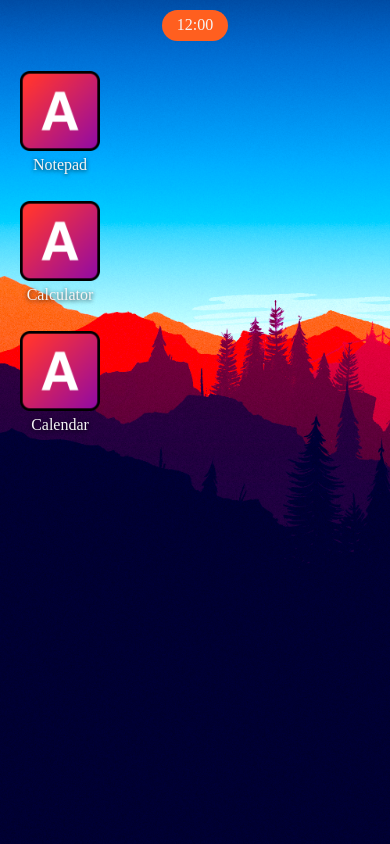
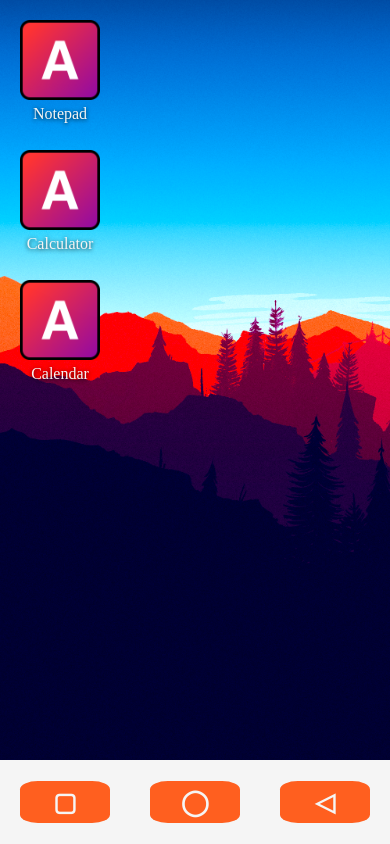
Before and after one commit to MaterniucAlex/ASII-Project, an Angular app: page / in a window 390 px wide. Built offline with nearby package versions, Linux system fonts and the light colour scheme; a web font is replaced by a local one.

Commit message:
Added mobile viewport buttons. Can toggle visibility for every active app. Fixed toggleAppVisibility() bug.

```diff
--- a/src/app/desktop/app-services.ts
+++ b/src/app/desktop/app-services.ts
@@ -32,7 +32,7 @@ export class AppServices {
 
   toggleAppVisibility(appId: number)
   {
-    let foundApp = this.openedAppsList().find(app => app.appId = appId);
+    let foundApp = this.openedAppsList().find(app => app.appId === appId);
     if (foundApp)
     {
       if (foundApp.display == 'none')
--- a/src/app/desktop/app-window/app-window.ts
+++ b/src/app/desktop/app-window/app-window.ts
@@ -30,7 +30,7 @@ export class AppWindow {
       this.windowY.set(0);
 
       this.windowW.set(window.innerWidth);
-      this.windowH.set(window.innerHeight);
+      this.windowH.set(window.innerHeight - 100);
     }
   }
 
--- a/src/app/desktop/desktop.html
+++ b/src/app/desktop/desktop.html
@@ -1,5 +1,7 @@
 <main>
-  <app-taskbar />
+  @if(!appService.isMobile){
+    <app-taskbar />
+  }
   <section id="desktop">
     <app-app [appName]="'Notepad'"/>
     <app-app [appName]="'Calculator'"/>
@@ -11,4 +13,11 @@
       <app-window [app]=app [style.z-index]=app.zIndex [style.display]=app.display/>
     }
   </section>
+  @if(appService.isMobile){
+    <div id="mobile-buttons">
+      <button (click)="openAppMenu()">▢</button>
+      <button (click)="hideAllApps()">◯</button>
+      <button (click)="goBack()">◁</button>
+    </div>
+  }
 </main>
--- a/src/app/desktop/desktop.scss
+++ b/src/app/desktop/desktop.scss
@@ -31,4 +31,47 @@ main {
   align-items: center;
 
   pointer-events: none;
+
+  @media(max-width: 768px){
+    bottom: 5vh;
+  }
 }
+
+#mobile-buttons
+{
+  position: absolute;
+  left: 0;
+  bottom: 0;
+
+  display: flex;
+  justify-content: space-around;
+  align-items: center;
+
+  background-color: $white;
+
+  height: 10%;
+  width: 100%;
+
+  z-index: 9999;
+
+  button{
+    width: 23vw;
+    height: 5vh;
+
+    font-size: 3vh;
+    font-weight: bold;
+
+    background-color: $main-color;
+    color: $white;
+
+    border-radius: 20%;
+
+    &:hover{
+      cursor: pointer;
+    }
+
+    &:active{
+      background-color: rgb(191, 0, 0);
+    }
+  }
+}
--- a/src/app/desktop/desktop.ts
+++ b/src/app/desktop/desktop.ts
@@ -15,4 +15,26 @@ import type AppData from '../../types/AppData'
 })
 export class Desktop {
   appService = inject(AppServices);
+
+  openAppMenu(){
+
+  }
+
+  // Toggle app visibility for all visible/invisible apps
+  hideAllApps(){
+    const activeApps = this.appService.openedAppsList();
+    let existsVisibleApp: boolean = activeApps.some(app => app.display !== 'none');
+
+    if(existsVisibleApp){
+      const selectedApps = activeApps.filter(app => app.display !== 'none');
+      selectedApps.forEach( app => {this.appService.toggleAppVisibility(app.appId)});
+    }
+    else{
+      activeApps.forEach( app => {this.appService.toggleAppVisibility(app.appId)});
+    }
+  }
+
+  goBack(){
+
+  }
 }
```
